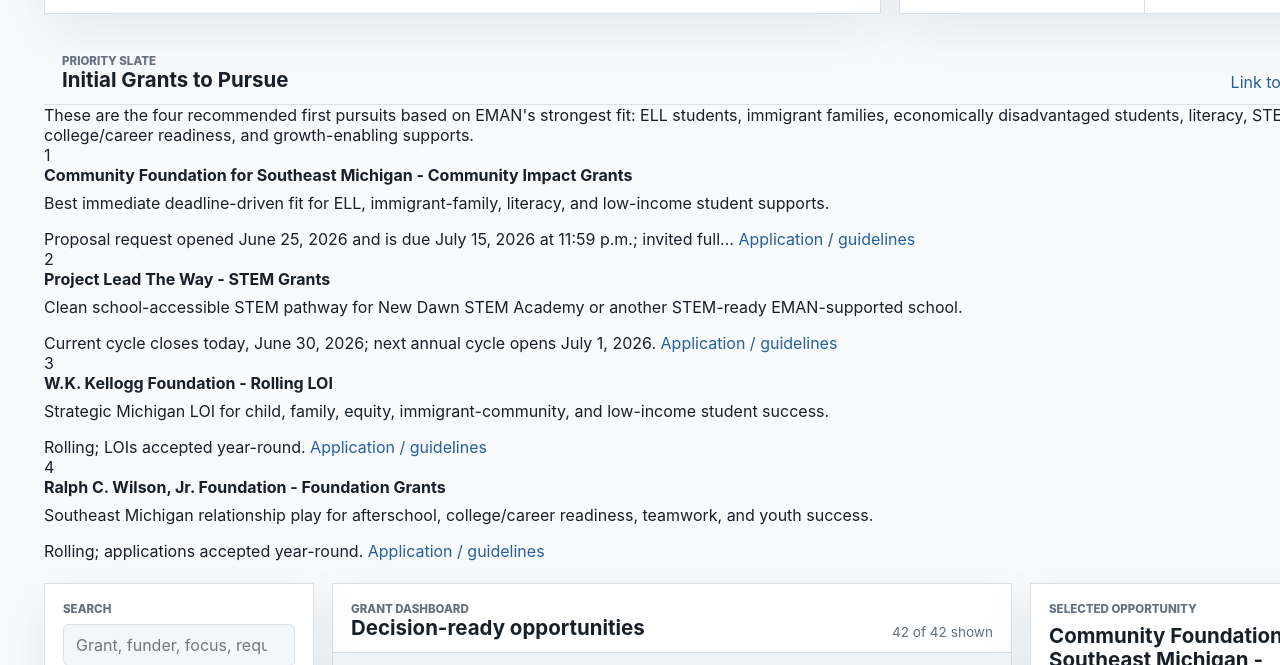
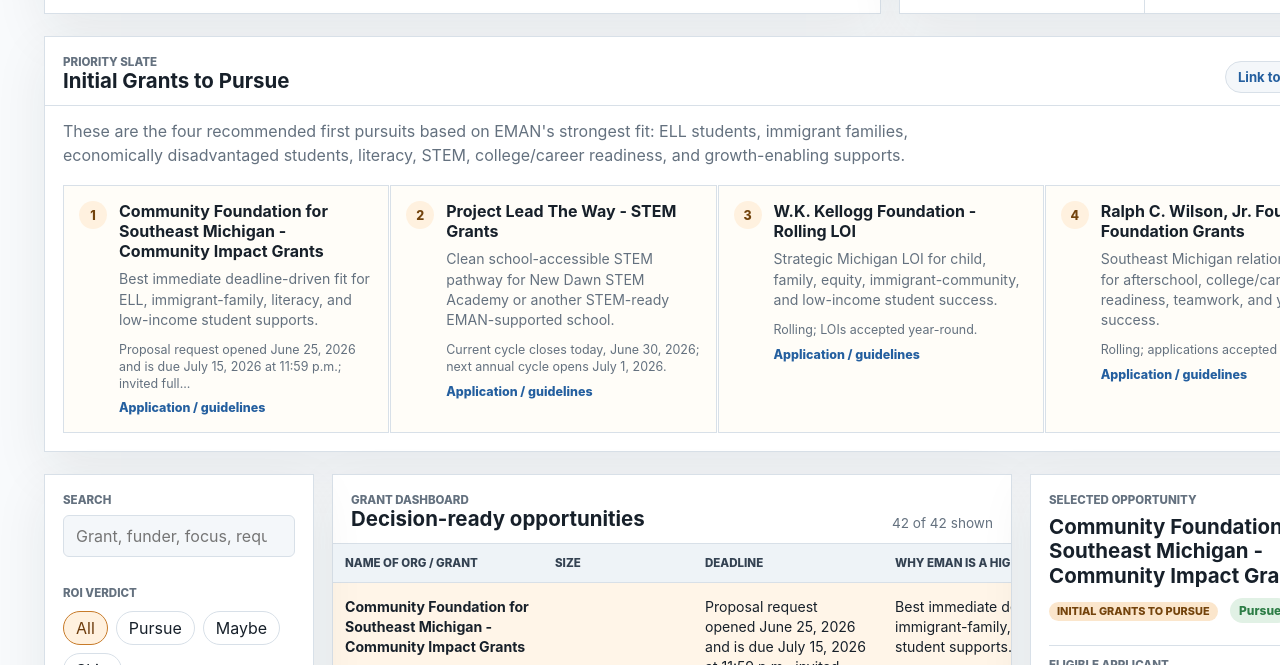
Before and after one commit to eliasrosenfeld-eman/eman-grant-dashboard., a website: page index.html in a window 1280 px wide. Shown: the part 287-952 px from the top of the page. Drawn offline with Linux system fonts and the light colour scheme.

Commit message:
Style initial grants priority slate

```diff
--- a/styles.css
+++ b/styles.css
@@ -144,7 +144,8 @@
 .detail-pane,
 .grant-table-zone,
 .landscape-section,
-.sources-section {
+.sources-section,
+.priority-section {
   background: var(--surface);
   border: 1px solid var(--line);
   box-shadow: var(--shadow);
@@ -189,6 +190,91 @@
   margin-top: 8px;
   font-size: 1.9rem;
   line-height: 1;
+}
+
+.priority-section {
+  scroll-margin-top: 104px;
+}
+
+.anchor-link {
+  border: 1px solid var(--line);
+  border-radius: 999px;
+  padding: 7px 12px;
+  background: var(--soft);
+  color: #245f9f;
+  font-size: 0.82rem;
+  font-weight: 720;
+  white-space: nowrap;
+}
+
+.priority-copy {
+  padding: 14px 18px 0;
+  max-width: 980px;
+  color: var(--muted);
+  line-height: 1.48;
+}
+
+.priority-list {
+  display: grid;
+  grid-template-columns: repeat(4, minmax(0, 1fr));
+  gap: 1px;
+  padding: 18px;
+}
+
+.priority-card {
+  display: grid;
+  grid-template-columns: auto minmax(0, 1fr);
+  gap: 12px;
+  min-height: 190px;
+  padding: 15px;
+  border: 1px solid var(--line);
+  background: #fffdf8;
+  cursor: pointer;
+  transition:
+    border-color 160ms ease,
+    transform 160ms ease,
+    box-shadow 160ms ease;
+}
+
+.priority-card:hover {
+  transform: translateY(-2px);
+  border-color: #d9a66b;
+  box-shadow: 0 12px 30px rgba(23, 32, 42, 0.08);
+}
+
+.priority-number {
+  display: inline-grid;
+  place-items: center;
+  width: 28px;
+  height: 28px;
+  border-radius: 999px;
+  background: var(--accent-soft);
+  color: #73430c;
+  font-size: 0.78rem;
+  font-weight: 820;
+}
+
+.priority-card h3 {
+  margin-bottom: 8px;
+}
+
+.priority-card p {
+  margin-bottom: 12px;
+  color: var(--muted);
+  font-size: 0.88rem;
+  line-height: 1.43;
+}
+
+.priority-meta {
+  display: grid;
+  gap: 8px;
+  color: var(--muted);
+  font-size: 0.78rem;
+  line-height: 1.35;
+}
+
+.priority-meta a {
+  font-weight: 760;
 }
 
 .workspace {
@@ -375,10 +461,36 @@
   background: #fffaf3;
 }
 
+tbody tr.initial-pursuit-row {
+  background: #fffdf8;
+}
+
+tbody tr.initial-pursuit-row.selected,
+tbody tr.initial-pursuit-row:hover {
+  background: #fff5e8;
+}
+
 .grant-name {
   display: block;
   margin-bottom: 8px;
   font-weight: 740;
+}
+
+.priority-badge {
+  display: inline-flex;
+  margin: 0 0 8px;
+  border-radius: 999px;
+  padding: 4px 8px;
+  background: #fbe6cc;
+  color: #73430c;
+  font-size: 0.68rem;
+  font-weight: 820;
+  line-height: 1;
+  text-transform: uppercase;
+}
+
+.detail-priority {
+  margin-right: 8px;
 }
 
 .tier {
@@ -532,6 +644,10 @@
     grid-column: 1 / -1;
   }
 
+  .priority-list {
+    grid-template-columns: repeat(2, minmax(0, 1fr));
+  }
+
   .table-wrap {
     max-height: none;
   }
@@ -542,7 +658,8 @@
   .summary-grid,
   .workspace,
   .landscape-row,
-  .sources-list {
+  .sources-list,
+  .priority-list {
     grid-template-columns: 1fr;
   }
 
```
